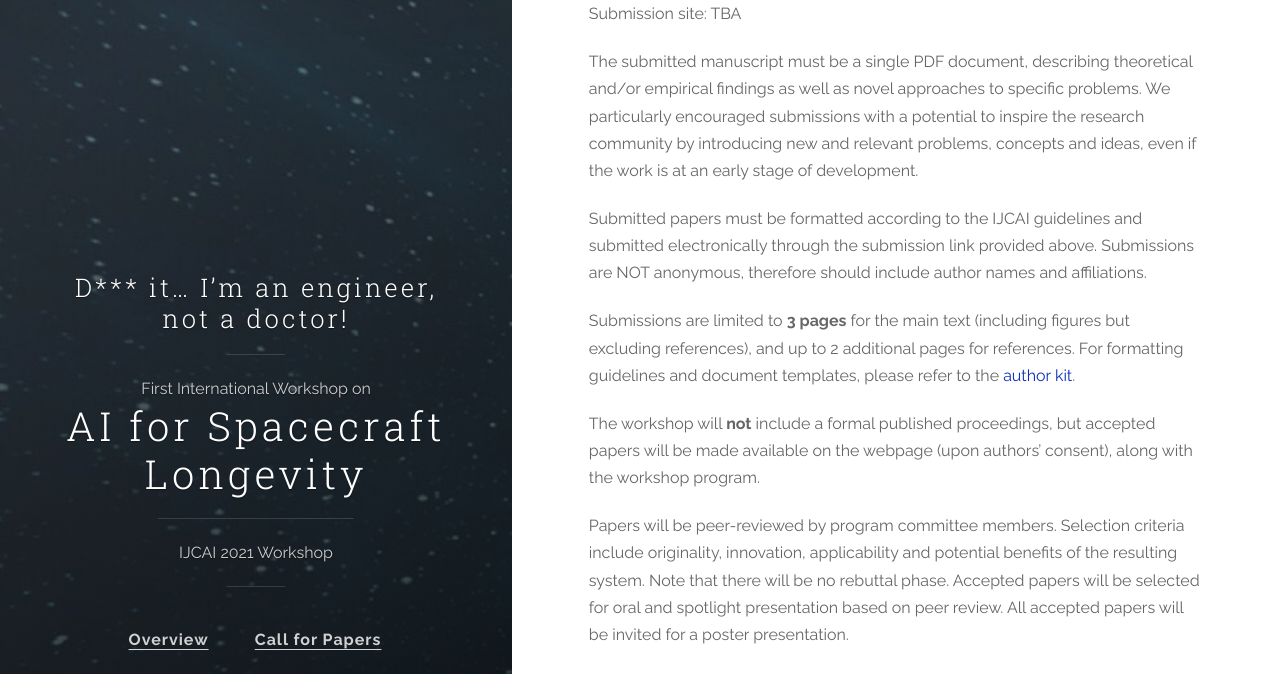
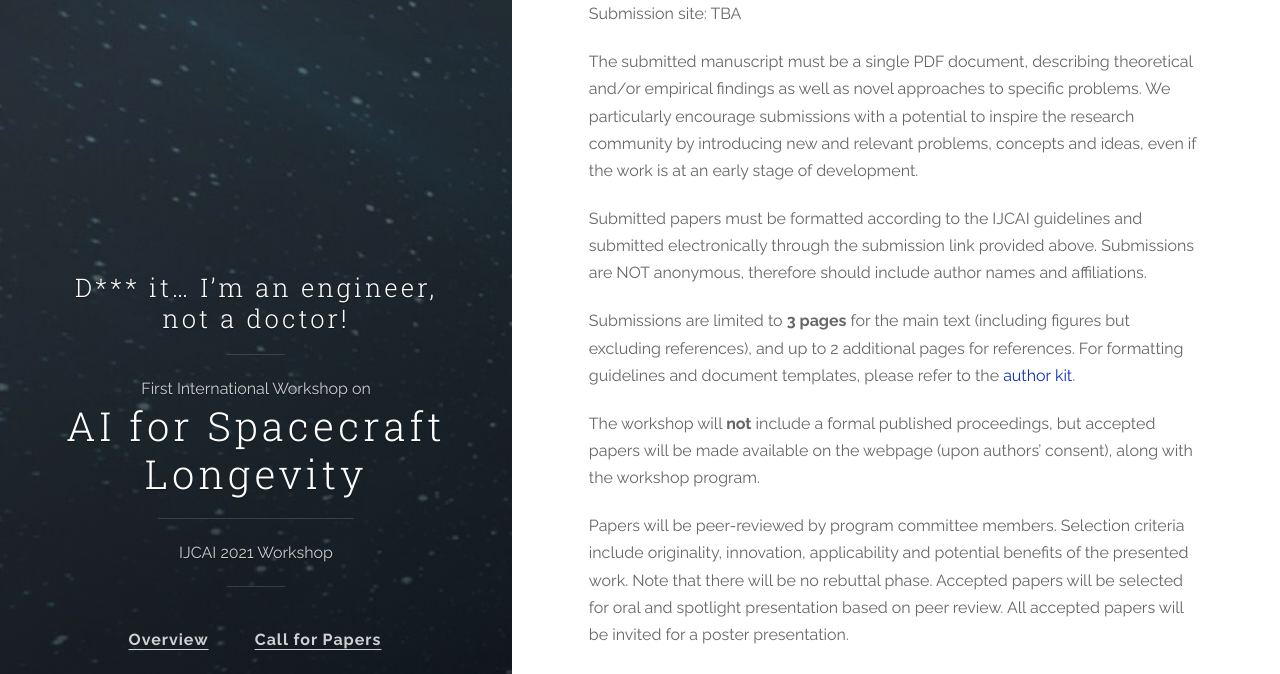
Before and after one commit to ai4spacecraft/ai4spacecraft.github.io, a Jekyll site: the page built from cfp.md, in a window 1280 px wide and 1400 px high, scrolled down 708 px. Shown: the part 208-882 px from the top of the window. Built offline with Jekyll 4.4.1, drawn with Linux system fonts in a browser that asks for light colours; some of the changed text lies outside the part shown.

Commit message:
Update cfp.md

```diff
--- a/cfp.md
+++ b/cfp.md
@@ -35,7 +35,7 @@
 
 Submission site: TBA
 
-The submitted manuscript must be a single PDF document, describing theoretical and/or empirical findings as well as novel approaches to specific problems. We particularly encouraged submissions with a potential to inspire the research community by introducing new and relevant problems, concepts and ideas, even if the work is at an early stage of development.
+The submitted manuscript must be a single PDF document, describing theoretical and/or empirical findings as well as novel approaches to specific problems. We particularly encourage submissions with a potential to inspire the research community by introducing new and relevant problems, concepts and ideas, even if the work is at an early stage of development.
 
 Submitted papers must be formatted according to the IJCAI guidelines and submitted electronically through the submission link provided above. Submissions are NOT anonymous, therefore should include author names and affiliations.
 
@@ -46,7 +46,7 @@
 The workshop will **not** include a formal published proceedings, but accepted papers will be made available on the webpage (upon authors' consent), along with the workshop program.
 
 
-Papers will be peer-reviewed by program committee members. Selection criteria include originality, innovation, applicability and potential benefits of the resulting system. Note that there will be no rebuttal phase. Accepted papers will be selected for oral and spotlight presentation based on peer review. All accepted papers will be invited for a poster presentation.
+Papers will be peer-reviewed by program committee members. Selection criteria include originality, innovation, applicability and potential benefits of the presented work. Note that there will be no rebuttal phase. Accepted papers will be selected for oral and spotlight presentation based on peer review. All accepted papers will be invited for a poster presentation.
 
 At least one author of each accepted paper is required to attend the workshop to present the work (subject to possible COVID-19 considerations as determined by the IJCAI2021 organization). Authors will be required to agree to this requirement at the time of submission. No email or fax submissions will be accepted. Notification of receipt of an electronically submitted paper will be emailed to the designated contact author soon after receipt. If there are problems with the electronic submission, the workshop organizers will contact the designated author by email.
 
```
Also changed, not shown: other parts of cfp.md (+1 -1 lines).
